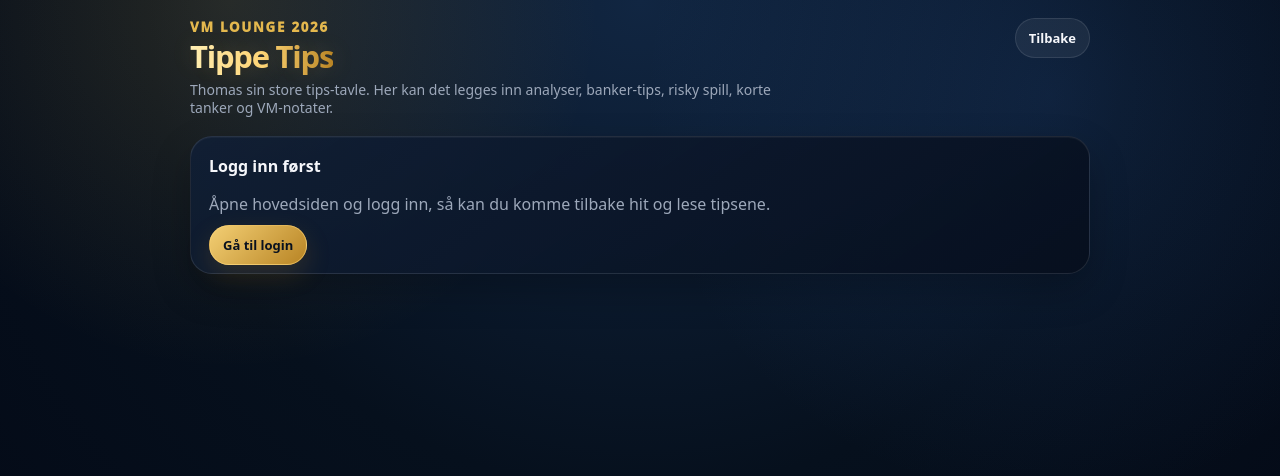
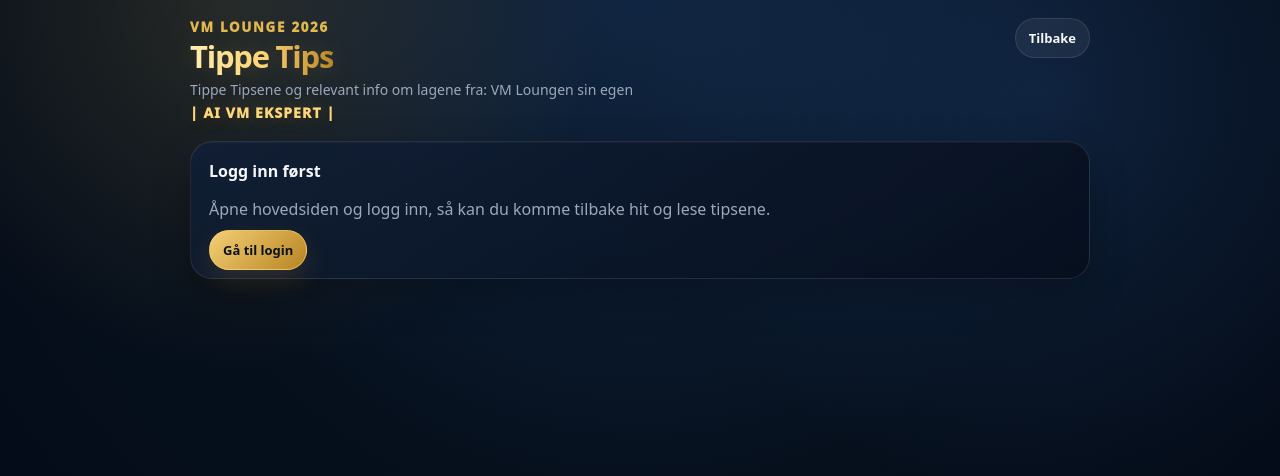
Before and after one commit to thomas93berland/VM2026, a plain HTML site: page tips.html in a window 1280 px wide. Drawn offline with Linux system fonts and the light colour scheme; no server answers.

Commit message:
Update tips board intro text

```diff
--- a/tips.html
+++ b/tips.html
@@ -42,6 +42,15 @@
       text-shadow:0 0 24px rgba(228,184,78,.20);
     }
     .brand p{margin:8px 0 0;color:var(--muted);font-size:14px;line-height:1.35;max-width:620px;}
+    .brand p .ai-expert{
+      display:inline-block;
+      margin-top:5px;
+      color:var(--gold2);
+      font-weight:1000;
+      letter-spacing:.08em;
+      text-transform:uppercase;
+      text-shadow:0 0 18px rgba(228,184,78,.35),0 2px 8px rgba(0,0,0,.38);
+    }
     .btn{
       border:1px solid var(--line);
       background:rgba(255,255,255,.06);
@@ -190,7 +199,7 @@
       <div class="brand">
         <small>VM Lounge 2026</small>
         <h1><span>Tippe Tips</span></h1>
-        <p>Thomas sin store tips-tavle. Her kan det legges inn analyser, banker-tips, risky spill, korte tanker og VM-notater.</p>
+        <p>Tippe Tipsene og relevant info om lagene fra: VM Loungen sin egen<br><span class="ai-expert">| AI VM Ekspert |</span></p>
       </div>
       <a class="btn" href="index.html">Tilbake</a>
     </header>
```
